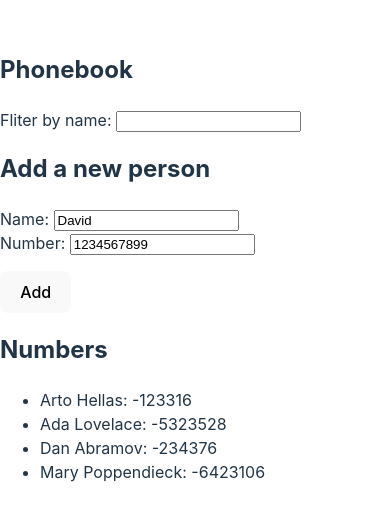
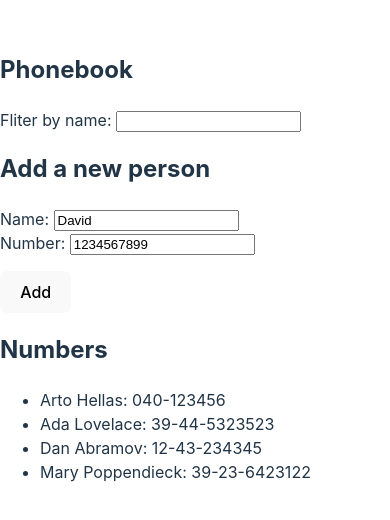
Before and after one commit to DxVxDOD/Helsinki-Full-Stack-Open, a React (Vite) app in the folder part2/phonebook/: page / in a window 390 px wide. Shown: the part 156-676 px from the top of the page. Built offline with nearby package versions, Linux system fonts and the light colour scheme; data requests are answered from the project's data file.

Commit message:
2.11: The Phonebook Step6

```diff
--- /dev/null
+++ b/part2/phonebook/db.json
@@ -0,0 +1,24 @@
+{
+  "persons":[
+    {
+      "name": "Arto Hellas",
+      "number": "040-123456",
+      "id": 1
+    },
+    {
+      "name": "Ada Lovelace",
+      "number": "39-44-5323523",
+      "id": 2
+    },
+    {
+      "name": "Dan Abramov",
+      "number": "12-43-234345",
+      "id": 3
+    },
+    {
+      "name": "Mary Poppendieck",
+      "number": "39-23-6423122",
+      "id": 4
+    }
+  ]
+}
--- a/part2/phonebook/package.json
+++ b/part2/phonebook/package.json
@@ -7,9 +7,11 @@
     "dev": "vite",
     "build": "tsc && vite build",
     "lint": "eslint src --ext ts,tsx --report-unused-disable-directives --max-warnings 0",
-    "preview": "vite preview"
+    "preview": "vite preview",
+    "server": "json-server -p3001 --watch db.json"
   },
   "dependencies": {
+    "axios": "^1.3.6",
     "react": "^18.2.0",
     "react-dom": "^18.2.0"
   },
@@ -22,6 +24,7 @@
     "eslint": "^8.38.0",
     "eslint-plugin-react-hooks": "^4.6.0",
     "eslint-plugin-react-refresh": "^0.3.4",
+    "json-server": "^0.17.3",
     "typescript": "^5.0.2",
     "vite": "^4.3.0"
   }
--- a/part2/phonebook/src/App.tsx
+++ b/part2/phonebook/src/App.tsx
@@ -1,23 +1,20 @@
-import React, { useState } from 'react'
+import React, { useEffect, useState } from 'react'
 import Numbers from './components/Numbers';
 import Persons from './components/Persons';
 import Phonebook from './components/Phonebook';
+import axios from 'axios'
+import personType from './types/person.type';
 
 const App = () => {
-  const [persons, setPersons] = useState([
-    { name: 'Arto Hellas', number: 140-123456, id: 1 },
-    { name: 'Ada Lovelace', number: 39-44-5323523, id: 2 },
-    { name: 'Dan Abramov', number: 12-43-234345, id: 3 },
-    { name: 'Mary Poppendieck', number: 39-23-6423122, id: 4 }
-   ])
+  const [persons, setPersons] = useState<personType[]>([]);
   const [newName, setNewName] = useState('David');
   const [newNumber, setNewNumber] = useState(1234567899);
   const [newID, setNewID] = useState(0);
-  const [filteredNames, setFilteredNames] = useState('')
+  const [filteredNames, setFilteredNames] = useState('');
 
   const listOfNames = persons.map((person): string => person.name);
   const listofNumbers = persons.map((person): number => person.number);
-  const listOfIds = persons.map((persons) => persons.id)
+  const listOfIds = persons.map((persons) => persons.id);
 
   const detailHandler = (event: React.FormEvent) => {
     event.preventDefault();
@@ -38,11 +35,19 @@ const App = () => {
         else alert('You need to enter valid values!');
     }
 
+    useEffect(() => {
+        axios
+        .get('http://localhost:3001/persons')
+        .then(response => {
+          setPersons(response.data);
+        })
+    }, []);
+
   return (
     <>
-      <Phonebook listOfNames={listOfNames} filteredNames={filteredNames} setFilteredNames={setFilteredNames}/>
+      <Phonebook persons={persons} filteredNames={filteredNames} setFilteredNames={setFilteredNames}/>
       <Persons detailHandler={detailHandler} newName={newName} newNumber={newNumber} setNewName={setNewName} setNewNumber={setNewNumber}/>
-      <Numbers persons={persons} />
+      <Numbers persons={persons}/>
     </>
   )
 }
--- a/part2/phonebook/src/components/Phonebook.tsx
+++ b/part2/phonebook/src/components/Phonebook.tsx
@@ -1,14 +1,21 @@
 import React from 'react'
+import personType from '../types/person.type'
 
 const Phonebook = (
-        {listOfNames, filteredNames, setFilteredNames}:
-        {listOfNames: string[], filteredNames: string, setFilteredNames: React.Dispatch<React.SetStateAction<string>>}
+        {persons, filteredNames, setFilteredNames}:
+        {persons: personType[], filteredNames: string, setFilteredNames: React.Dispatch<React.SetStateAction<string>>}
     ) => {
+
+      const searchResult = persons.map((person: personType) => {
+        if (person.name === filteredNames) return `${person.name}: ${person.number}`;
+      })
+
   return (
     <>
-    <h2>Phonebook</h2>
-    <span>Fliter by name: <input name='q' type='search' onChange={(event) => setFilteredNames(event.target.value)} /></span>
-    <p>{listOfNames.filter(names => names === filteredNames)}</p></>
+      <h2>Phonebook</h2>
+      <span>Fliter by name: <input name='q' type='search' onChange={(event) => setFilteredNames(event.target.value)} /></span>
+      <p>{searchResult}</p>
+    </>
   )
 }
 
```
Also changed, not shown: 2 other files (tests, documents, lock files or other folders).
